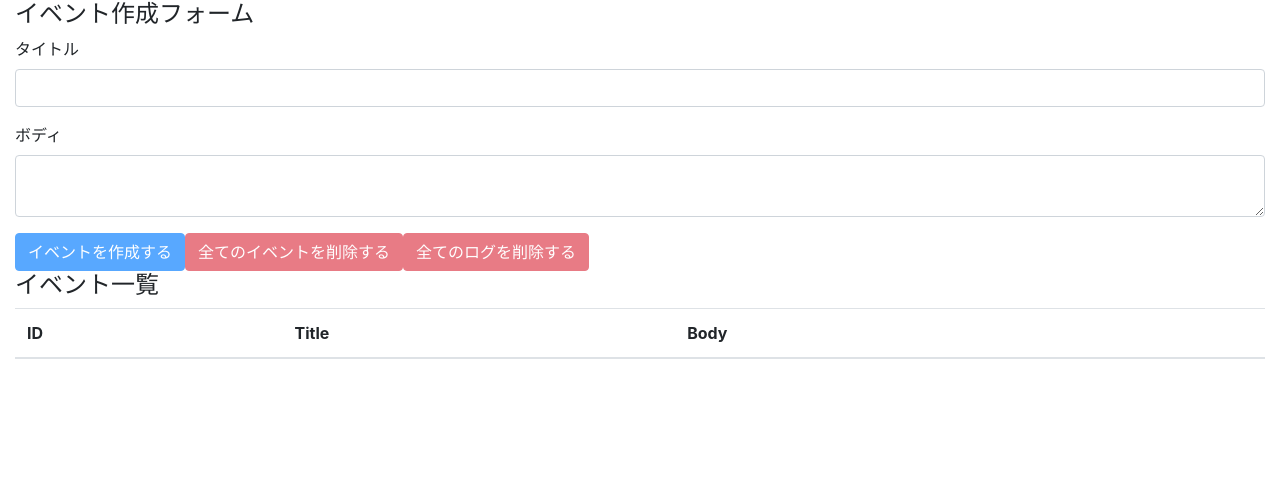
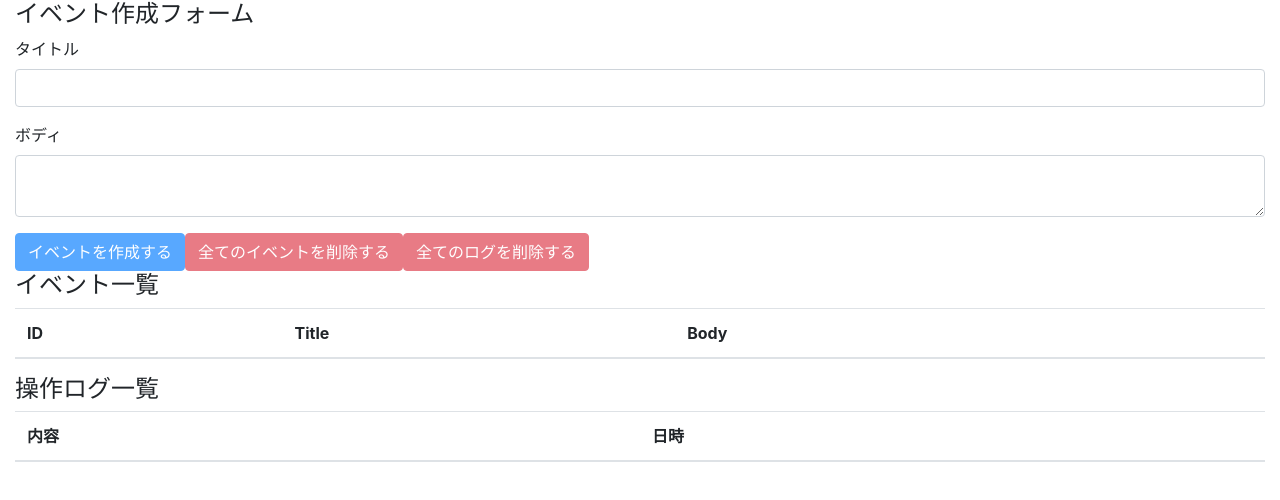
Before and after one commit to mrmtsu/react-hooks-101, a React (Create React App) app: page / in a window 1280 px wide. Shown: the top 500 px of the page. Built offline with nearby package versions, Linux system fonts and the light colour scheme.

Commit message:
display all

```diff
--- a/src/components/App.js
+++ b/src/components/App.js
@@ -4,6 +4,7 @@
 
 import EventForm from "./EventForm";
 import Events from "./Events";
+import OperationLogs from "./OperationLogs";
 import AppContext from "../contexts/AppContext";
 import reducer from "../reducers";
 
@@ -19,6 +20,7 @@
       <div className="container-fluid">
         <EventForm />
         <Events />
+        <OperationLogs />
       </div>
     </AppContext.Provider>
   );
--- /dev/null
+++ b/src/components/OperationLog.js
@@ -0,0 +1,12 @@
+import React from "react";
+
+const OperationLog = ({ operationLog }) => {
+  return (
+    <tr>
+      <td>{operationLog.description}</td>
+      <td>{operationLog.operatedAt}</td>
+    </tr>
+  );
+};
+
+export default OperationLog;
--- /dev/null
+++ b/src/components/OperationLogs.js
@@ -0,0 +1,28 @@
+import React, { useContext } from "react";
+
+import OperationLog from "./OperationLog";
+import AppContext from "../contexts/AppContext";
+
+const OperationLogs = () => {
+  const { state } = useContext(AppContext);
+  return (
+    <>
+      <h4>操作ログ一覧</h4>
+      <table className="table table-hober">
+        <thead>
+          <tr>
+            <th>内容</th>
+            <th>日時</th>
+          </tr>
+        </thead>
+        <tbody>
+          {state.operationLogs.map((operationLog, index) => {
+            return <OperationLog key={index} operationLog={operationLog} />;
+          })}
+        </tbody>
+      </table>
+    </>
+  );
+};
+
+export default OperationLogs;
```
